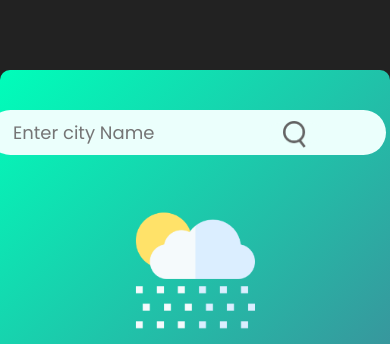
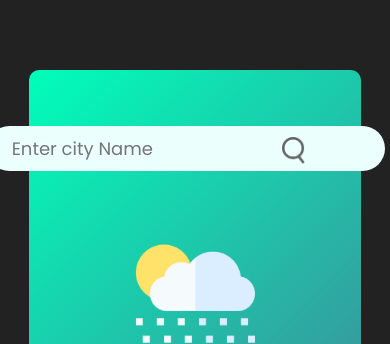
Before and after one commit to code-brownie/Weather-App, a plain HTML site: page index.html in a window 390 px wide. Shown: the top 344 px of the page. Drawn offline with Linux system fonts and the light colour scheme.

Commit message:
Update style.css

```diff
--- a/style.css
+++ b/style.css
@@ -99,12 +99,15 @@ body {
 @media only screen and (max-width: 1100px) {
     .search {
         justify-content: center;
-        width: 40%;
-        margin: auto;
+        width: 50%;
+        /* margin: auto; */
+        margin: 1rem 0rem 1rem 6rem;
     }
-.card{
-    width: 100%;
-}
+
+    .card {
+        width: 85%;
+    }
+
     .search button {
         border: 0;
         outline: 0;
@@ -113,10 +116,11 @@ body {
         height: 23px;
         width: 60px;
         cursor: pointer;
-        margin-right: -174px;
+        margin-right: -180px;
         position: absolute;
     }
-    .search input{
+
+    .search input {
         height: 45px;
     }
 }
@@ -137,5 +141,12 @@ body {
         margin-right: -199px;
         position: absolute;
     }
+    .search {
+        justify-content: center;
+        width: 50%;
+        /* margin: auto; */
+        margin: 1rem 0rem 1rem 4rem;
+    }
+
 
 }
```
